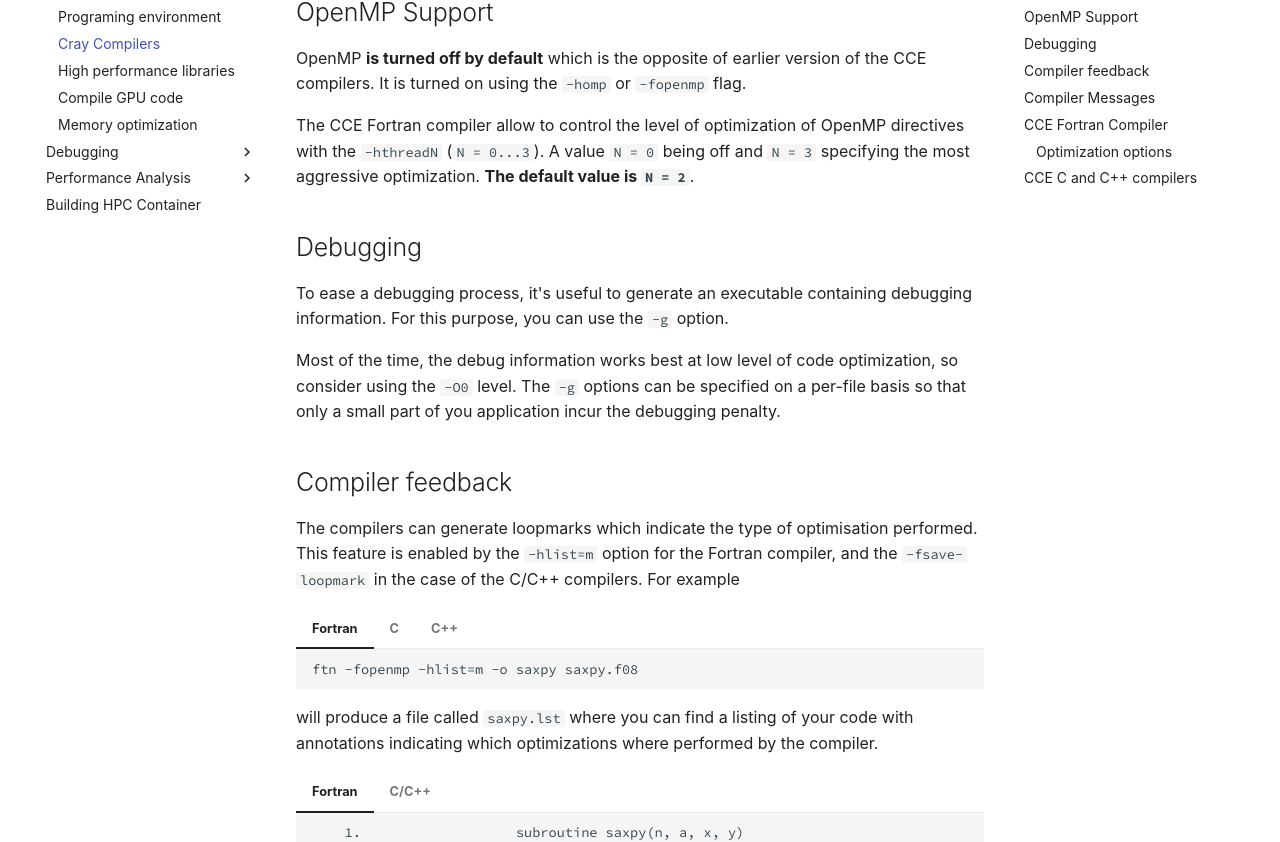
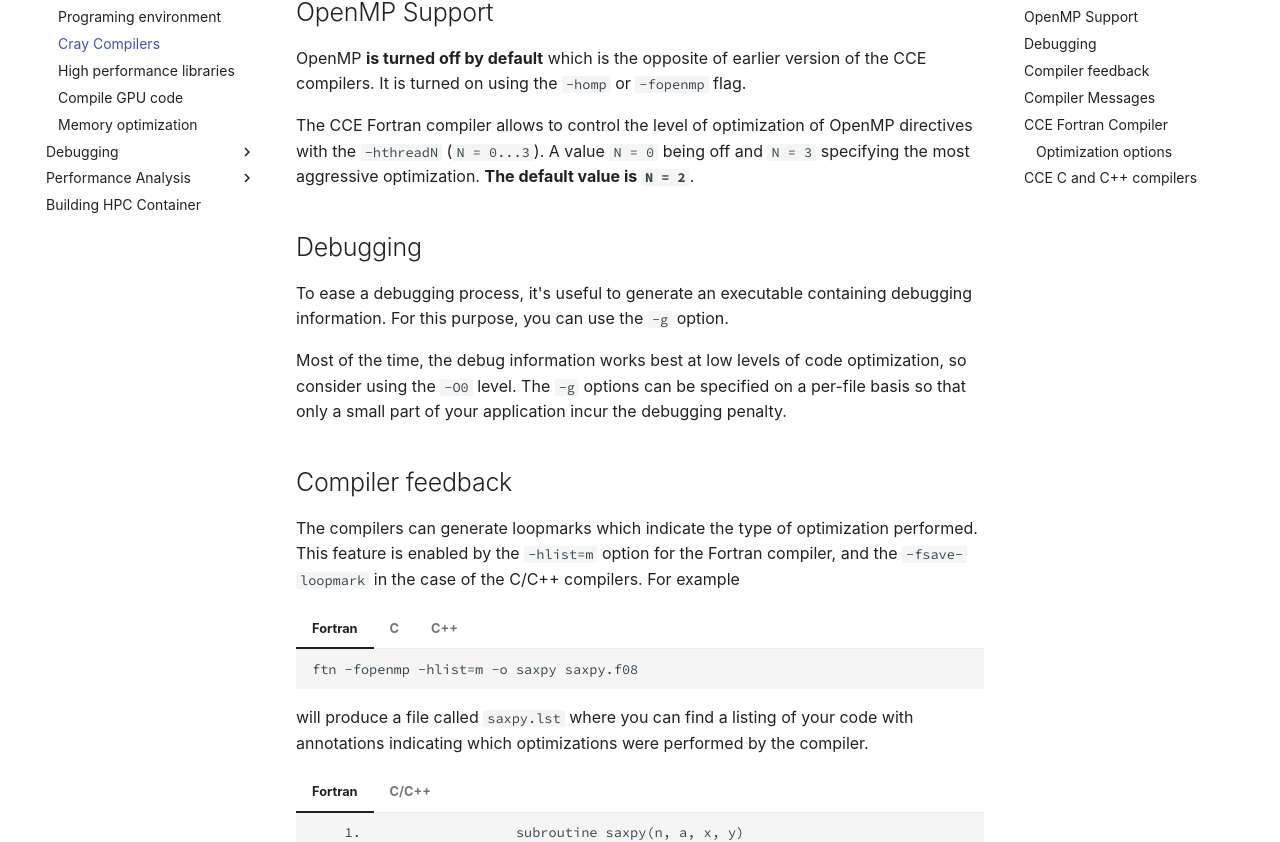
Before and after one commit to Lumi-supercomputer/lumi-userguide, an MkDocs documentation site: the page built from docs/development/compiling/cce.md, in a window 1280 px wide and 1400 px high, scrolled down 1247 px. Shown: the part 145-987 px from the top of the window. Built offline with MkDocs 1.6.1 and Material for MkDocs 9.7.7, drawn with Linux system fonts in a browser that asks for light colours; some web fonts are replaced; some of the changed text lies outside the part shown.

Commit message:
typo fix

````diff
--- a/docs/development/compiling/cce.md
+++ b/docs/development/compiling/cce.md
@@ -51,7 +51,7 @@ module swap cce cce/<version>
 OpenMP **is turned off by default** which is the opposite of earlier version of
 the CCE compilers. It is turned on using the `-homp` or `-fopenmp` flag.
 
-The CCE Fortran compiler allow to control the level of optimization of OpenMP
+The CCE Fortran compiler allows to control the level of optimization of OpenMP
 directives with the `-hthreadN` (`N = 0...3`). A value `N = 0` being off and
 `N = 3` specifying the most aggressive optimization. **The default value is
 `N = 2`**.
@@ -61,14 +61,14 @@ directives with the `-hthreadN` (`N = 0...3`). A value `N = 0` being off and
 To ease a debugging process, it's useful to generate an executable containing
 debugging information. For this purpose, you can use the `-g` option.
 
-Most of the time, the debug information works best at low level of code
+Most of the time, the debug information works best at low levels of code
 optimization, so consider using the `-O0` level. The `-g` options can be
-specified on a per-file basis so that only a small part of you application incur
-the debugging penalty.
+specified on a per-file basis so that only a small part of your application
+incur the debugging penalty.
 
 ## Compiler feedback
 
-The compilers can generate loopmarks which indicate the type of optimisation
+The compilers can generate loopmarks which indicate the type of optimization
 performed. This feature is enabled by the `-hlist=m` option for the Fortran
 compiler, and the `-fsave-loopmark` in the case of the C/C++ compilers. For
 example
@@ -89,7 +89,7 @@ example
     ```
 
 will produce a file called `saxpy.lst` where you can find a listing of your code
-with annotations indicating which optimizations where performed by the compiler.
+with annotations indicating which optimizations were performed by the compiler.
 
 === "Fortran"
 
````
Also changed, not shown: other parts of docs/development/compiling/cce.md (+3 -3 lines).
